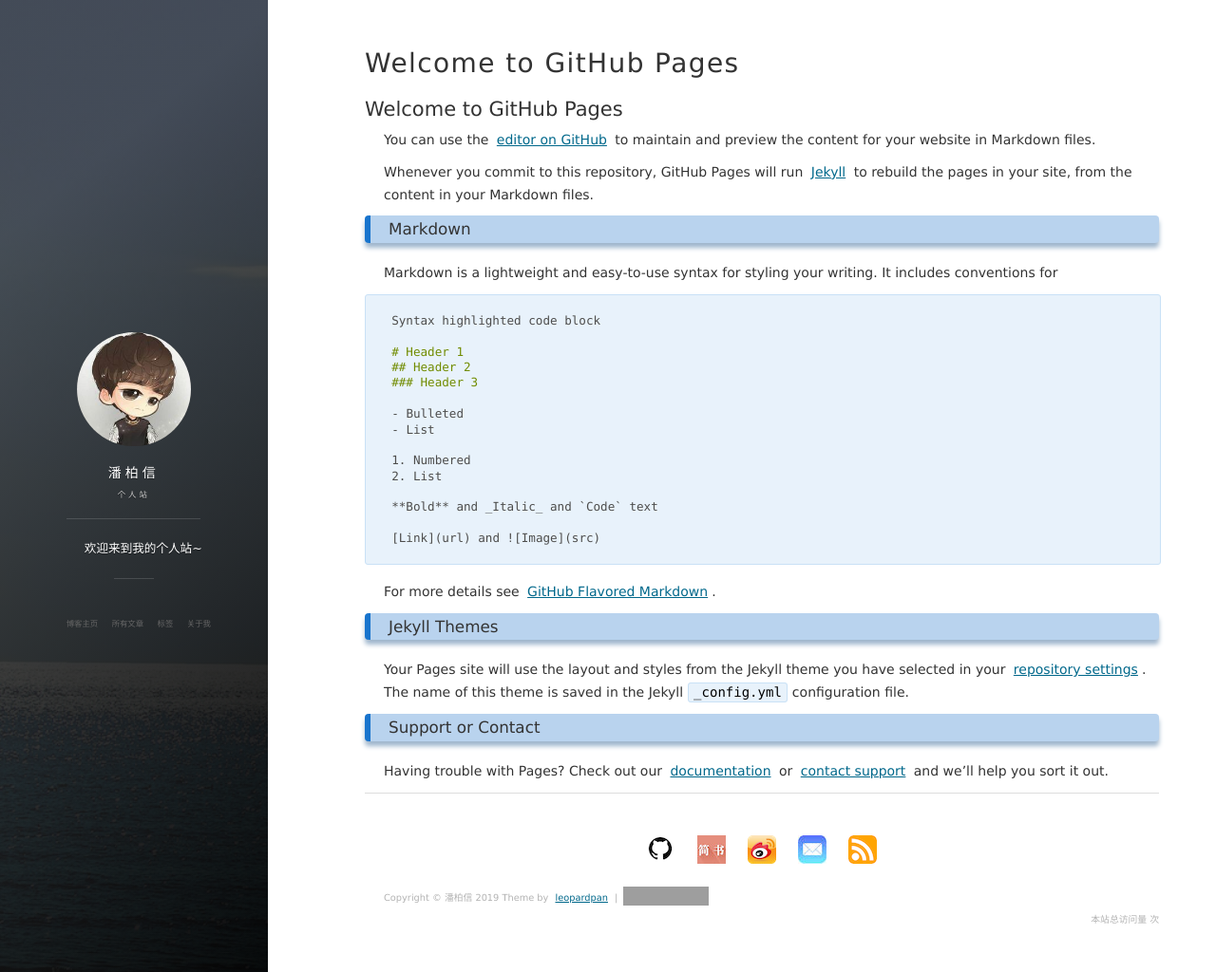
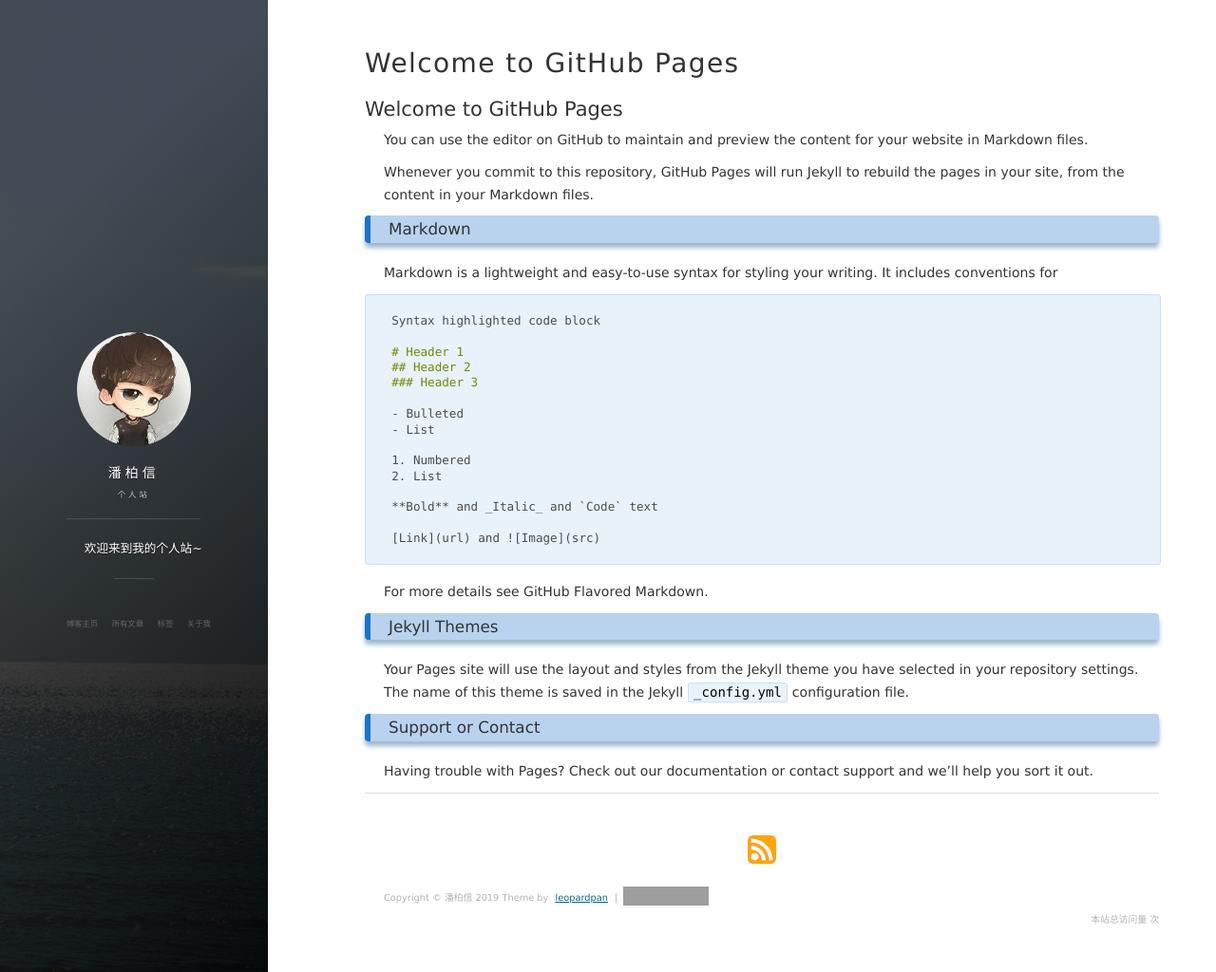
Before and after one commit to 15326047083/15326047083.github.io, a Jekyll site: the page built from index.md, in a window 1280 px wide and 1024 px high. Shown: the whole window at 95% size. Built offline with Jekyll 4.4.1, drawn with Linux system fonts in a browser that asks for light colours; nearby versions of some CDN libraries; our own code applies the rules of GitHub Pages for plain Markdown files; the list of posts is cut into pages by our own code; part of the change alters nothing that is shown; grey boxes are pictures that could not be loaded.

Commit message:
删除无用链接

````diff
--- a/_config.yml
+++ b/_config.yml
@@ -13,28 +13,6 @@ comment:
     disqus: leopard
     # gitment: xxx // 需要修改 comments.html中的client_id和client_secret
     # uyan: 2143225  # 有言id,登录有言官网申请
-
-# Social
-social:
-    weibo: 5366874726
-    github: leopardpan
-    # zhihu: panpanleopard
-    # juejin: xxx
-    jianshu: 2ada30d8d0f7
-    # twitter:
-    mail: leopardpan@icloud.com
-
-
-# 百度统计
-# 使用博客模板请去掉或者更换 id
-baidu:
-    id: xxxx
-
-# Google Analytics
-# 使用博客模板请去掉或者更换 id
-ga:
-    id: xxxx
-    host: auto
 
 
 # 《----------------- 上面的信息修改成你自己的 ---------------------------》
--- a/index.md
+++ b/index.md
@@ -1,8 +1,8 @@
 ## Welcome to GitHub Pages
 
-You can use the [editor on GitHub](https://github.com/15326047083/15326047083.github.io/edit/master/index.md) to maintain and preview the content for your website in Markdown files.
+You can use the editor on GitHub to maintain and preview the content for your website in Markdown files.
 
-Whenever you commit to this repository, GitHub Pages will run [Jekyll](https://jekyllrb.com/) to rebuild the pages in your site, from the content in your Markdown files.
+Whenever you commit to this repository, GitHub Pages will run Jekyll to rebuild the pages in your site, from the content in your Markdown files.
 
 ### Markdown
 
@@ -26,12 +26,12 @@ Syntax highlighted code block
 [Link](url) and ![Image](src)
 ```
 
-For more details see [GitHub Flavored Markdown](https://guides.github.com/features/mastering-markdown/).
+For more details see GitHub Flavored Markdown.
 
 ### Jekyll Themes
 
-Your Pages site will use the layout and styles from the Jekyll theme you have selected in your [repository settings](https://github.com/15326047083/15326047083.github.io/settings). The name of this theme is saved in the Jekyll `_config.yml` configuration file.
+Your Pages site will use the layout and styles from the Jekyll theme you have selected in your repository settings. The name of this theme is saved in the Jekyll `_config.yml` configuration file.
 
 ### Support or Contact
 
-Having trouble with Pages? Check out our [documentation](https://help.github.com/categories/github-pages-basics/) or [contact support](https://github.com/contact) and we’ll help you sort it out.
+Having trouble with Pages? Check out our documentation or contact support and we’ll help you sort it out.
````
Also changed, not shown: README.md (deleted), 1 other file.
